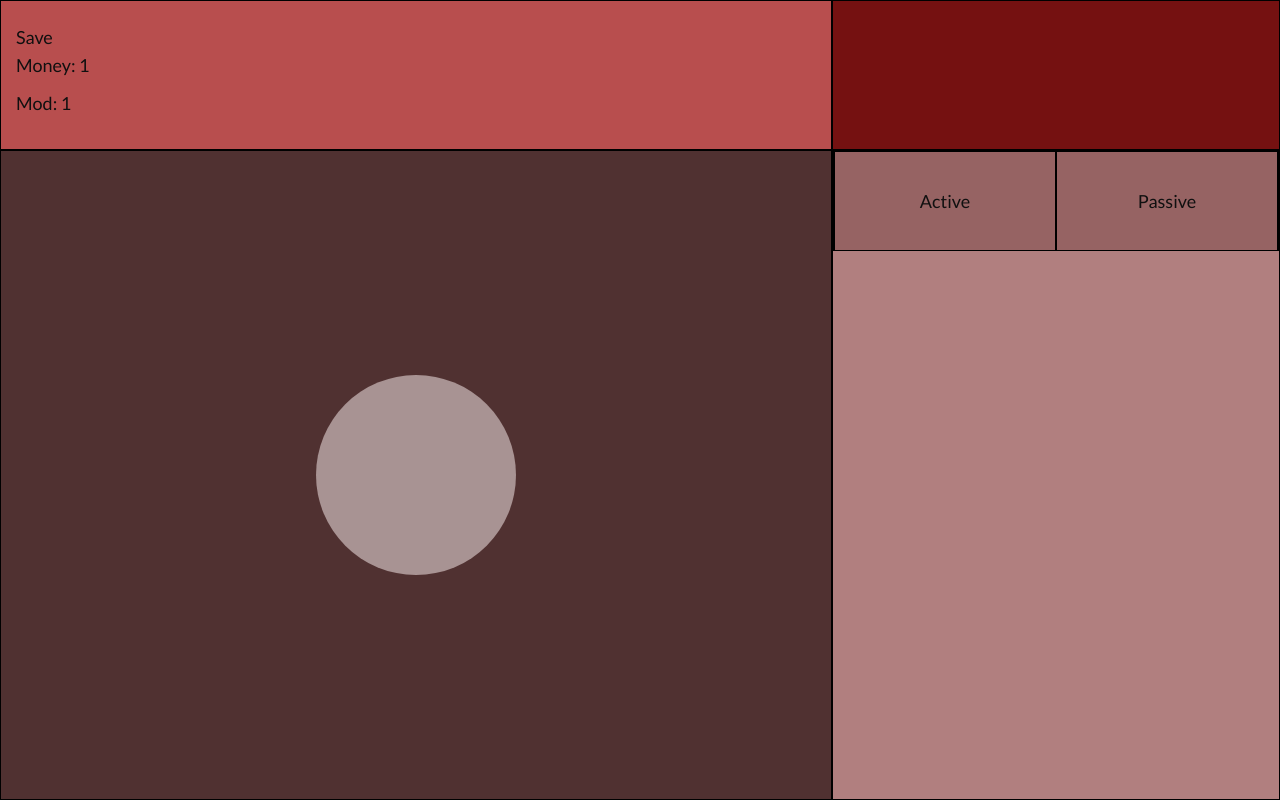
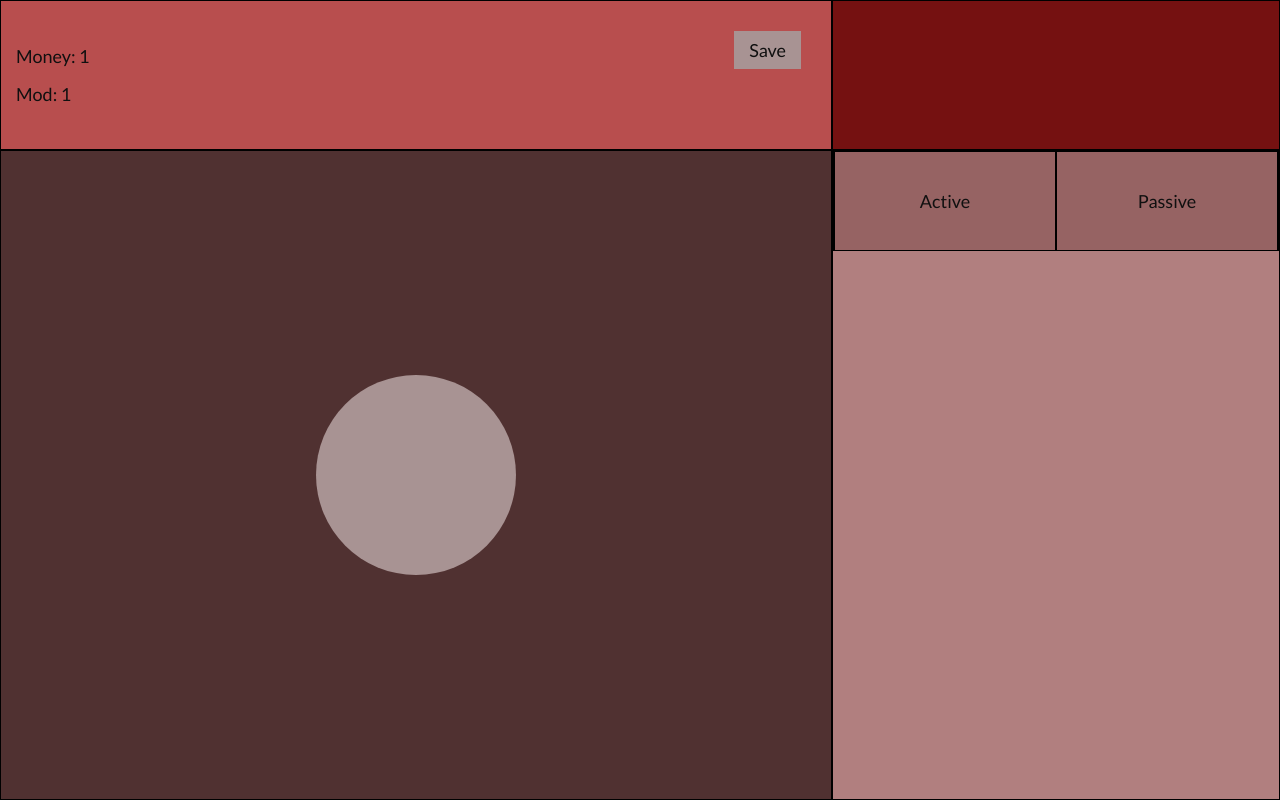
Before and after one commit to highsierraloft/game, a website built with webpack: page index.html in a window 1280 px wide. Both pictures are taken after a click on the element 416 px from the left and 475 px from the top of the page. Built offline with nearby package versions, Linux system fonts and the light colour scheme.

Commit message:
bug create

```diff
--- a/src/js/common.js
+++ b/src/js/common.js
@@ -11,7 +11,7 @@ $(document).ready(function () {
   // ------------- Глобальные переменные -------------
 
   // Общее кол-во денег
-  let moneyTotal = 0;
+  let moneyTotal;
   //Модификатор при рестарте игры
   let mod = 1;
 
@@ -21,7 +21,6 @@ $(document).ready(function () {
   let randY;
 
   // ------------- События -------------
-
   onStart();
 
   farmElement.click(function () {
@@ -30,25 +29,39 @@ $(document).ready(function () {
     clickEffect();
   });
 
+  $(".stats-save").click(saveLocal());
+
   // ------------- Функции -------------
 
   function onStart() {
+
+    console.log(localStorage.getItem("currentMoney"));
+    if (localStorage.getItem("currentMoney") === null) {
+      moneyTotal = 0;
+    }
+    else {
+      moneyTotal = localStorage.getItem("currentMoney");
+    }
     moneyElement = $("<h3></h3>").text('Money: ' + moneyTotal).appendTo(".stats");
     modElement = $("<h3></h3>").text('Mod: ' + mod).appendTo(".stats");
     farmElement = $("<div></div>").addClass("clicked").appendTo(".click");
-    $(".my_audio").trigger('load');
   }
 
   function clickEffect() {
-    // $(".my_audio").trigger('play');
     new Audio('../src/audio/onClickEffect.mp3').play();
     randX = Math.floor(Math.random() * (300 - (-100) + 1)) - 100;
     randY = Math.floor(Math.random() * (200 - (-100) + 1)) - 100;
-    $("<span></span>").css("top", randY).css("left", randX).text("+" + clickFarm).appendTo(".clicked").animate({
+    randSize = Math.floor(Math.random() * (36 - (-20) + 1)) - 20;
+    $("<span></span>").css("top", randY).css("left", randX).css("font-size", randSize).text("+" + clickFarm).appendTo(".clicked").animate({
       top: "+=100",
-      opacity: "0"
+      opacity: "0",
     }, 1500).fadeOut(1, function () {
       $(this).remove();
     });
   }
+
+  function saveLocal() {
+    new Audio('../src/audio/saveClick.mp3').play();
+    localStorage.setItem("currentMoney", moneyTotal);
+  }
 });
--- a/src/scss/game.scss
+++ b/src/scss/game.scss
@@ -7,6 +7,7 @@
         opacity: 0;
     }
 }
+
 
 
 .game {
@@ -26,6 +27,15 @@
             flex-direction: column;
             padding: 15px;
             border: 1px solid black;
+            position: relative;
+
+            .stats-save {
+                position: absolute;
+                right: 30px;
+                top: 30px;
+                padding: 10px 15px;
+                background: #a89393;
+            }
 
             h3 {
                 margin: 10px 0;
@@ -60,6 +70,7 @@
 
                 span {
                     position: absolute;
+                    user-select: none;
                 }
             }
         }
```
Also changed, not shown: dist/bundle.js, dist/src/img/debut_dark.png (added), dist/style.css, 2 other files.
